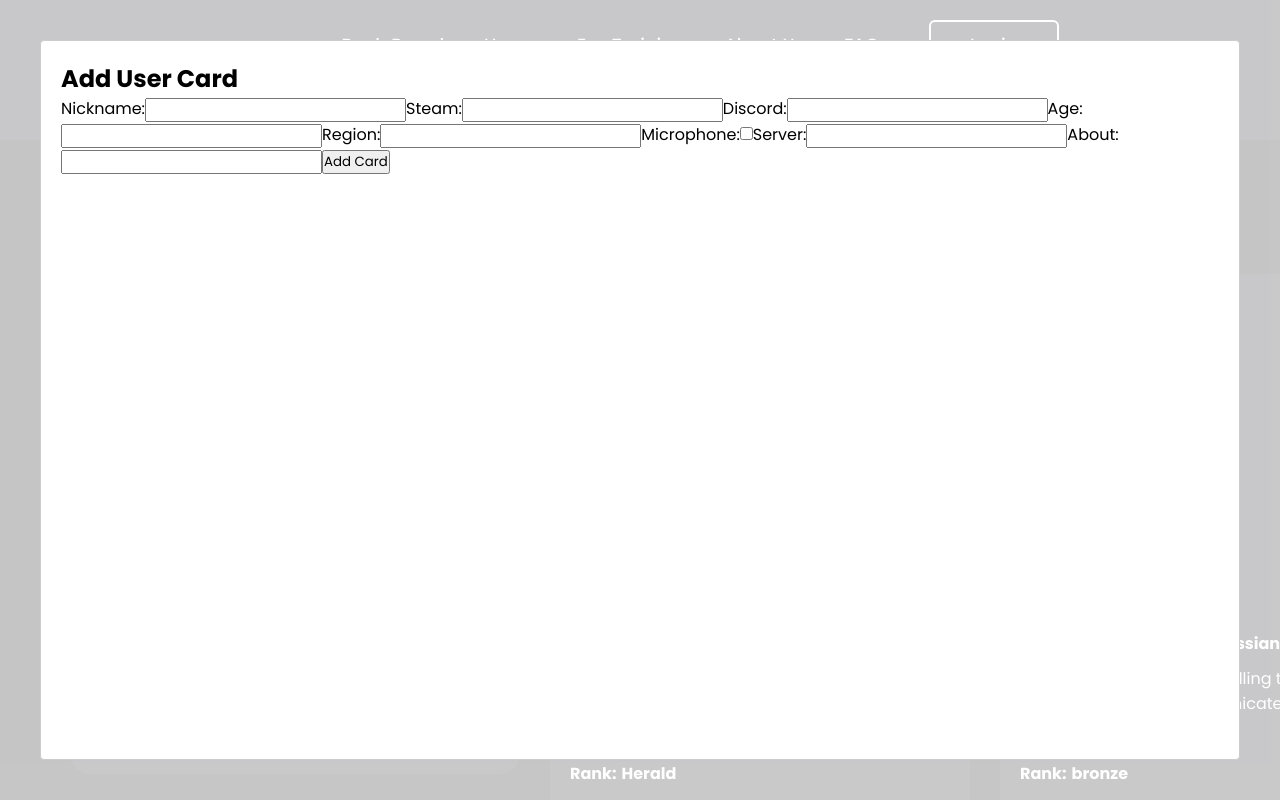
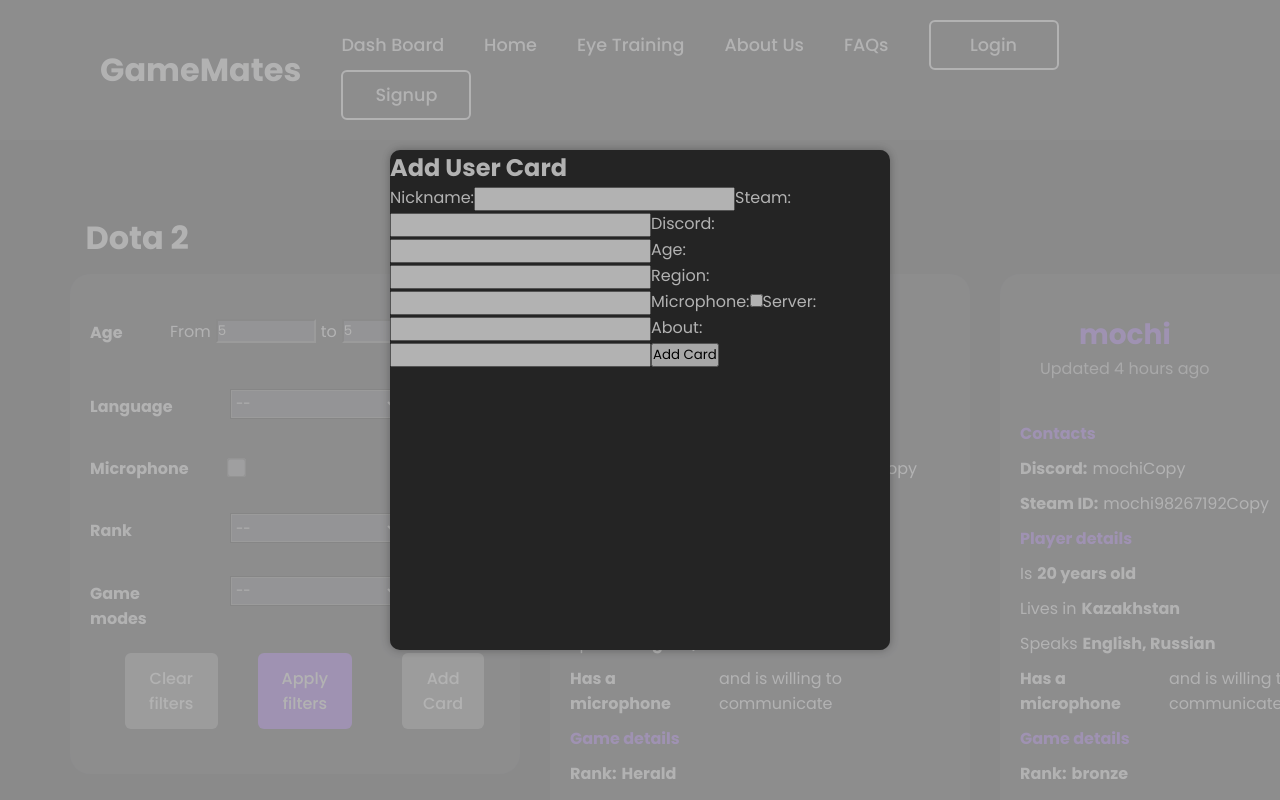
Before and after one commit to DoZhD1k/GameMates, a React (Create React App) app in the folder frontend/: page /games/1 in a window 1280 px wide. Both pictures are taken after typing "5", "5" into the empty fields and a click on the button "Add Card". Shown: the top 800 px of the page. Built offline with nearby package versions, Linux system fonts and the light colour scheme.

Commit message:
styles for modal window

```diff
--- a/frontend/src/assets/DataJs/cards.js
+++ b/frontend/src/assets/DataJs/cards.js
@@ -8,7 +8,8 @@ let cards = [
       age: "20",
       years: "20 years old",
       region: "Kazakhstan",
-      languages: ["Russian"],
+      mainLanguage: ["English"],
+      languages: ["English", "Russian"],
       microphone: "Has a microphone",
       hasMicrophone: "true",
       rank: "Herald",
@@ -19,29 +20,48 @@ let cards = [
     {
       cardId: 2,
       gameId: 3,
-      nickname: "Test",
-      steam: "Test1212",
-      discord: "tesing test",
-      age: "22",
-      years: "testing years old",
-      region: "Russia",
-      languages: ["English", "French", "Russian"],
+      nickname: "mochi",
+      steam: "mochi98267192",
+      discord: "mochi",
+      age: "20",
+      years: "20 years old",
+      region: "Kazakhstan",
+      mainLanguage: ["Russian"],
+      languages: ["English", "Russian"],
       microphone: "Do not has a microphone",
       hasMicrophone: "false",
       rank: "bronze",
       server: "Tokyo",
-      game_modes: ["Ranked", "Unranked"],
+      game_modes: ["Captains Mode"],
       about: "just testing this shit",
     },
     {
-      cardId: 1,
+      cardId: 3,
       gameId: 1,
-      nickname: "DoZhD1k",
+      nickname: "Vshinka",
       steam: "DoZhD1k1212121221",
       discord: "dozhd1kadadwadadawd1kad",
+      age: "22",
+      years: "22 years old",
+      region: "Kazakhstan",
+      mainLanguage: ["Russian"],
+      languages: ["English", "Russian"],
+      microphone: "Has a microphone",
+      hasMicrophone: "true",
+      rank: "Herald",
+      server: "Frankurt",
+      game_modes: ["All Pick"],
+      about: "just testing this shit",
+    },
+    {
+      cardId: 4,
+      gameId: 1,
+      nickname: "ytka",
+      steam: "ytka45124234875",
+      discord: "ytka45",
       age: "20",
       years: "20 years old",
-      region: "Kazakhstan",
+      region: "Russia",
       languages: ["Russian"],
       microphone: "Has a microphone",
       hasMicrophone: "true",
@@ -50,57 +70,6 @@ let cards = [
       game_modes: ["All Pick"],
       about: "just testing this shit",
     },
-    {
-      cardId: 1,
-      gameId: 1,
-      nickname: "DoZhD1k",
-      steam: "DoZhD1k1212121221",
-      discord: "dozhd1kadadwadadawd1kad",
-      age: "20",
-      years: "20 years old",
-      region: "Kazakhstan",
-      languages: ["Russian"],
-      microphone: "Has a microphone",
-      hasMicrophone: "true",
-      rank: "Herald",
-      server: "Frankurt",
-      game_modes: ["All Pick"],
-      about: "just testing this shit",
-    },
-    {
-      cardId: 1,
-      gameId: 1,
-      nickname: "DoZhD1k",
-      steam: "DoZhD1k1212121221",
-      discord: "dozhd1kadadwadadawd1kad",
-      age: "20",
-      years: "20 years old",
-      region: "Kazakhstan",
-      languages: ["English"],
-      microphone: "Has a microphone",
-      hasMicrophone: "true",
-      rank: "Herald",
-      server: "Frankurt",
-      game_modes: ["All Pick"],
-      about: "just testing this shit",
-    },
-    {
-      cardId: 1,
-      gameId: 1,
-      nickname: "DoZhD1k",
-      steam: "DoZhD1k1212121221",
-      discord: "dozhd1kadadwadadawd1kad",
-      age: "20",
-      years: "20 years old",
-      region: "Kazakhstan",
-      languages: ["Russian"],
-      microphone: "Has a microphone",
-      hasMicrophone: "false",
-      rank: "Herald",
-      server: "Frankurt",
-      game_modes: ["All Pick"],
-      about: "just testing this shit",
-    },
   ];
 
   export default cards;
--- a/frontend/src/components/AddCardModal/AddCardModal.css
+++ b/frontend/src/components/AddCardModal/AddCardModal.css
@@ -0,0 +1,29 @@
+.modal-content {
+    background-color: #333;
+    color: #fff;
+    width: 500px;
+    min-height: 500px;
+    overflow-y: auto;
+    position: fixed;
+    top: 50%;
+    left: 50%;
+    transform: translate(-50%, -50%);
+    z-index: 999;
+    border-radius: 10px;
+    box-shadow: 0 0 10px rgba(0, 0, 0, 0.3);
+    max-width: 80%;
+    max-height: 80%;
+}
+
+.modal-overlay {
+    background-color: rgba(0, 0, 0, 0.3);
+    position: fixed;
+    top: 0;
+    left: 0;
+    width: 100%;
+    height: 100%;
+    z-index: 999;
+    display: flex;
+    justify-content: center;
+    align-items: center;
+}
--- a/frontend/src/components/AddCardModal/AddCardModal.jsx
+++ b/frontend/src/components/AddCardModal/AddCardModal.jsx
@@ -1,72 +1,7 @@
-// import React, { useState } from "react";
-// import Modal from "react-modal";
-
-// const AddCardModal = ({ isOpen, onClose }) => {
-//   const [userData, setUserData] = useState({
-//     id: "",
-//     name: "",
-//     email: "",
-//   });
-
-//   const handleChange = (e) => {
-//     const { name, value } = e.target;
-//     setUserData((prevData) => ({ ...prevData, [name]: value }));
-//   };
-
-//   const handleAddCard = () => {
-
-//     onClose();
-//   };
-
-//   return (
-//     <Modal
-//       isOpen={isOpen}
-//       onRequestClose={onClose}
-//       contentLabel="Add User Card"
-//     >
-//       <h2>Add User Card</h2>
-//       <form>
-//         <label>
-//           ID:
-//           <input
-//             type="text"
-//             name="id"
-//             value={userData.id}
-//             onChange={handleChange}
-//           />
-//         </label>
-//         <label>
-//           Name:
-//           <input
-//             type="text"
-//             name="name"
-//             value={userData.name}
-//             onChange={handleChange}
-//           />
-//         </label>
-//         <label>
-//           Email:
-//           <input
-//             type="text"
-//             name="email"
-//             value={userData.email}
-//             onChange={handleChange}
-//           />
-//         </label>
-//         {/* Добавьте другие поля пользователя по аналогии */}
-//         <button type="button" onClick={handleAddCard}>
-//           Add Card
-//         </button>
-//       </form>
-//     </Modal>
-//   );
-// };
-
-// export default AddCardModal;
-
 import React, { useState } from "react";
 import Modal from "react-modal";
-// import
+import "./AddCardModal.css"
+
 
 const AddCardModal = ({ isOpen, onClose, game }) => {
   const [userData, setUserData] = useState({
@@ -87,16 +22,11 @@ const AddCardModal = ({ isOpen, onClose, game }) => {
     about: "",
   });
 
-  //   if (!game) {
-  //     return null;
-  //   }
 
-  //   const { ranks, game_mods, languages } = game;
 
   const handleChange = (e) => {
     const { name, value } = e.target;
 
-    // Если поле - массив (например, languages или game_modes), обновляем его с использованием специальной логики
     if (Array.isArray(userData[name])) {
       setUserData((prevData) => ({
         ...prevData,
@@ -108,22 +38,23 @@ const AddCardModal = ({ isOpen, onClose, game }) => {
   };
 
   const handleAddCard = () => {
-    // Обработка добавления карточки (например, отправка данных на сервер)
-    // ...
 
-    // Закрываем модальное окно после добавления
     onClose();
   };
 
   return (
+    <>
+      {isOpen && <div className="modal-overlay"></div>}
+
     <Modal
       isOpen={isOpen}
       onRequestClose={onClose}
       contentLabel="Add User Card"
+      className="modal-content"
     >
-      <h2>Add User Card</h2>
+      <h2 className="modal-heading">Add User Card</h2>
       <form>
-        <label>
+        <label className="modal-label">
           Nickname:
           <input
             type="text"
@@ -132,7 +63,7 @@ const AddCardModal = ({ isOpen, onClose, game }) => {
             onChange={handleChange}
           />
         </label>
-        <label>
+        <label className="modal-label">
           Steam:
           <input
             type="text"
@@ -141,7 +72,7 @@ const AddCardModal = ({ isOpen, onClose, game }) => {
             onChange={handleChange}
           />
         </label>
-        <label>
+        <label className="modal-label">
           Discord:
           <input
             type="text"
@@ -150,7 +81,7 @@ const AddCardModal = ({ isOpen, onClose, game }) => {
             onChange={handleChange}
           />
         </label>
-        <label>
+        <label className="modal-label">
           Age:
           <input
             type="text"
@@ -159,7 +90,7 @@ const AddCardModal = ({ isOpen, onClose, game }) => {
             onChange={handleChange}
           />
         </label>
-        <label>
+        <label className="modal-label">
           Region:
           <input
             type="text"
@@ -168,22 +99,8 @@ const AddCardModal = ({ isOpen, onClose, game }) => {
             onChange={handleChange}
           />
         </label>
-        {/* <label>
-          Languages:
-          <select
-            name="languages"
-            value={userData.languages}
-            onChange={handleChange}
-          >
-            <option value="--">--</option>
-            {languages.map((language) => (
-              <option key={language} value={language}>
-                {language}
-              </option>
-            ))}
-          </select>
-        </label> */}
-        <label>
+
+        <label className="modal-label">
           Microphone:
           <input
             type="checkbox"
@@ -192,18 +109,8 @@ const AddCardModal = ({ isOpen, onClose, game }) => {
             onChange={handleChange}
           />
         </label>
-        {/* <label>
-          Rank:
-          <select name="ranks" value={userData.ranks} onChange={handleChange}>
-            <option value="--">--</option>
-            {ranks.map((rank) => (
-              <option key={rank} value={rank}>
-                {rank}
-              </option>
-            ))}
-          </select>
-        </label> */}
-        <label>
+
+        <label className="modal-label">
           Server:
           <input
             type="text"
@@ -212,22 +119,8 @@ const AddCardModal = ({ isOpen, onClose, game }) => {
             onChange={handleChange}
           />
         </label>
-        {/* <label>
-          Game Modes:
-          <select
-            name="game_modes"
-            value={userData.game_modes}
-            onChange={handleChange}
-          >
-            <option value="--">--</option>
-            {game_mods.map((mode) => (
-              <option key={mode} value={mode}>
-                {mode}
-              </option>
-            ))}
-          </select>
-        </label> */}
-        <label>
+
+        <label className="modal-label">
           About:
           <input
             type="text"
@@ -237,11 +130,12 @@ const AddCardModal = ({ isOpen, onClose, game }) => {
           />
         </label>
 
-        <button type="button" onClick={handleAddCard}>
+        <button className="modal-btn" type="button" onClick={handleAddCard}>
           Add Card
         </button>
       </form>
     </Modal>
+    </>
   );
 };
 
--- a/frontend/src/components/GameCards/GameCards.jsx
+++ b/frontend/src/components/GameCards/GameCards.jsx
@@ -286,7 +286,8 @@ const GameCards = () => {
               <div
                 key={index}
                 data-age={card.age}
-                data-language={card.languages}
+                data-mainLanguage={card.mainLanguage}
+                data-languages={card.languages}
                 data-microphone={card.hasMicrophone}
                 data-rank={card.rank}
                 data-game-mode={card.game_modes}
```
Also changed, not shown: 1 other file (tests, documents, lock files or other folders).
